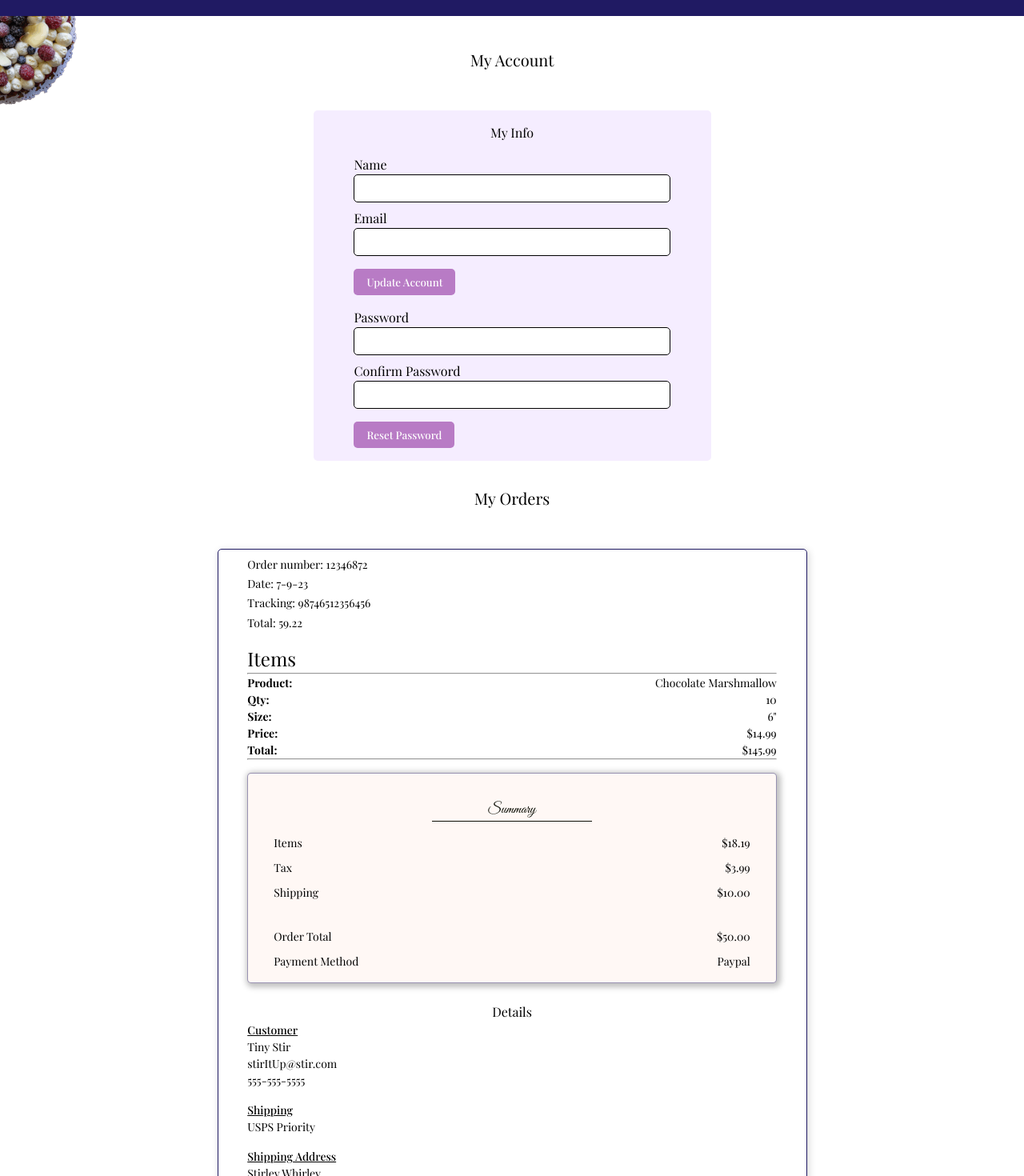
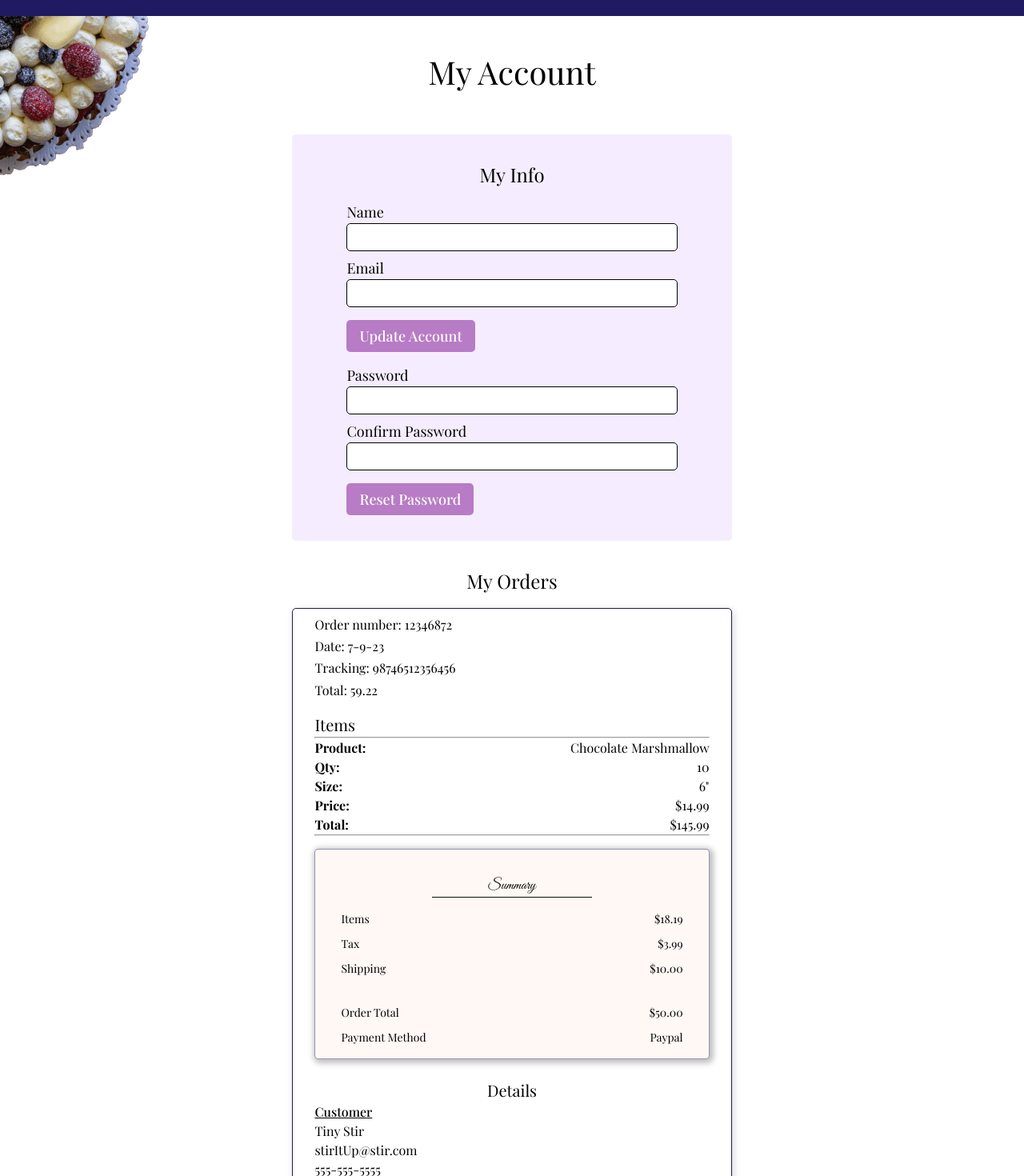
Before and after one commit to joneskb1/cheesecake-shop-mern, a React (Vite) app in the folder client/: page /my-account in a window 1280 px wide. Shown: the part 80-1550 px from the top of the page at 80% size. Built offline with nearby package versions, Linux system fonts and the light colour scheme.

Commit message:
my-account and admin/orders/id

```diff
--- a/client/src/components/my-account/MyAccountDetails.module.css
+++ b/client/src/components/my-account/MyAccountDetails.module.css
@@ -8,7 +8,7 @@
 }
 
 .orderDetailsHeader {
-  font-size: 16px;
+  font-size: 18px;
   text-align: center;
 }
 
@@ -21,3 +21,14 @@
 .info {
   font-size: 14px;
 }
+
+@media screen and (min-width: 744px) {
+  .orderDetailsHeader {
+    font-size: 20px;
+  }
+
+  .info,
+  .infoHeader {
+    font-size: 16px;
+  }
+}
--- a/client/src/components/my-account/MyAccountForm.module.css
+++ b/client/src/components/my-account/MyAccountForm.module.css
@@ -1,7 +1,8 @@
 .myAccountForms {
   font-family: var(--header-title-font-regular);
   width: 85vw;
-  max-width: 497px;
+  max-width: 550px;
+  max-height: 510px;
   margin: 0 auto 2rem;
   padding: 1rem;
   background: var(--light-purple);
@@ -49,3 +50,30 @@
 .accountForm {
   margin-bottom: 1rem;
 }
+
+@media screen and (min-width: 744px) {
+  .myAccountForms {
+    width: 550px;
+  }
+  .formHeader {
+    font-size: 24px;
+  }
+
+  .myAccountForms {
+    padding: 2rem;
+  }
+
+  .myAccountInputLabel {
+    font-size: 18px;
+  }
+
+  .myAccountFormBtn {
+    font-size: 18px;
+  }
+}
+
+@media screen and (min-width: 1440px) {
+  .myAccountForms {
+    margin: 0;
+  }
+}
--- a/client/src/components/my-account/MyAccountOrders.jsx
+++ b/client/src/components/my-account/MyAccountOrders.jsx
@@ -10,7 +10,7 @@ export default function MyAccountOrders() {
     <section className={styles.section}>
       <MyAccountOrdersInfo />
       <div className={styles.orderSummaryContainer}>
-        <h2 className={styles.header}>Items</h2>
+        <h3 className={styles.header}>Items</h3>
         <hr></hr>
         <ProductCard />
         <SummaryPlaceOrder placeOrderBtn={false} />
--- a/client/src/components/my-account/MyAccountOrders.module.css
+++ b/client/src/components/my-account/MyAccountOrders.module.css
@@ -1,7 +1,7 @@
 .section {
   font-family: var(--header-title-font-regular);
   width: 85vw;
-  max-width: 737px;
+  max-width: 550px;
   margin: 0 auto 7rem;
   padding-top: 0.5rem;
   border: 1px solid var(--blue);
@@ -13,3 +13,13 @@
   width: 90%;
   margin: 0 auto;
 }
+
+.header {
+  font-size: 18px;
+}
+
+@media screen and (min-width: 744px) {
+  .header {
+    font-size: 20px;
+  }
+}
--- a/client/src/components/my-account/MyAccountOrdersInfo.module.css
+++ b/client/src/components/my-account/MyAccountOrdersInfo.module.css
@@ -16,3 +16,9 @@
 .orderInfoP {
   margin-bottom: 0.2rem;
 }
+
+@media screen and (min-width: 744px) {
+  .orderInfo {
+    font-size: 16px;
+  }
+}
--- a/client/src/components/my-account/ProductCard.module.css
+++ b/client/src/components/my-account/ProductCard.module.css
@@ -15,3 +15,13 @@
   font-size: 14px;
   text-align: right;
 }
+
+@media screen and (min-width: 744px) {
+  .header {
+    font-size: 16px;
+  }
+
+  .text {
+    font-size: 16px;
+  }
+}
--- a/client/src/screens/Admin/AdminOrderScreen.module.css
+++ b/client/src/screens/Admin/AdminOrderScreen.module.css
@@ -4,3 +4,15 @@
   margin: 1rem auto;
   font-size: 20px;
 }
+
+@media screen and (min-width: 744px) {
+  .heading {
+    font-size: 32px;
+  }
+}
+
+@media screen and (min-width: 1440px) {
+  .heading {
+    font-size: 40px;
+  }
+}
--- a/client/src/screens/MyAccountScreen.jsx
+++ b/client/src/screens/MyAccountScreen.jsx
@@ -4,24 +4,32 @@ import MyAccountForm from '../components/my-account/MyAccountForm';
 import MyAccountOrders from '../components/my-account/MyAccountOrders';
 
 import backgroundCake1 from '../assets/images/mobile/my-account-cheesecake-mobile-199w.png';
+import backgroundCakeLarge from '../assets/images/tablet/account-cake-443w.png';
 
 import backgroundCake2 from '../assets/images/mobile/cart-cake.png';
 
 export default function MyAccountScreen() {
   return (
     <div className={styles.accountScreen}>
+      <picture>
+        <source media='(min-width: 744px)' srcSet={backgroundCakeLarge} />
+
         <img
           src={backgroundCake1}
           alt='cheesecake'
           className={styles.backgroundCake1}
         />
+      </picture>
 
       <h1 className={styles.accountHeader}>My Account</h1>
 
+      <div className={styles.flexWrap}>
         <MyAccountForm />
-      <h2 className={styles.accountHeader}>My Orders</h2>
-
+        <div>
+          <h2 className={styles.orderHeader}>My Orders</h2>
           <MyAccountOrders />
+        </div>
+      </div>
 
       <img
         src={backgroundCake2}
--- a/client/src/screens/MyAccountScreen.module.css
+++ b/client/src/screens/MyAccountScreen.module.css
@@ -25,9 +25,44 @@
   margin-bottom: 3rem;
 }
 
+.orderHeader {
+  font-family: var(--header-title-font-regular);
+  text-align: center;
+  margin-bottom: 1rem;
+  font-size: 16px;
+}
+
 .accountSectionHeader {
   font-family: var(--header-title-font-regular);
   font-size: 16px;
   text-align: center;
   margin-bottom: 1rem;
 }
+
+@media screen and (min-width: 744px) {
+  .accountHeader {
+    font-size: 40px;
+  }
+
+  .backgroundCake1 {
+    top: -225px;
+    left: -250px;
+  }
+
+  .backgroundCake2 {
+    display: none;
+  }
+
+  .orderHeader {
+    font-size: 24px;
+  }
+}
+
+@media screen and (min-width: 1440px) {
+  .flexWrap {
+    display: flex;
+    width: 1200px;
+    margin: 0 auto;
+    justify-content: space-between;
+  }
+}
```
Lines whose indentation alone changed are shown as unchanged.
